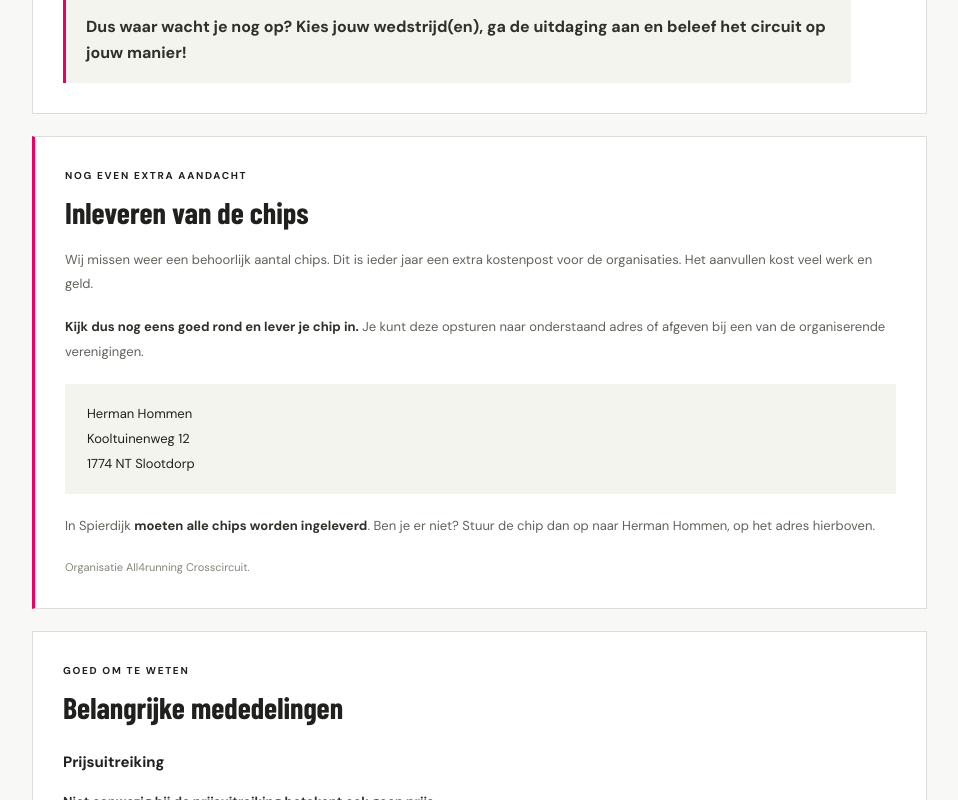
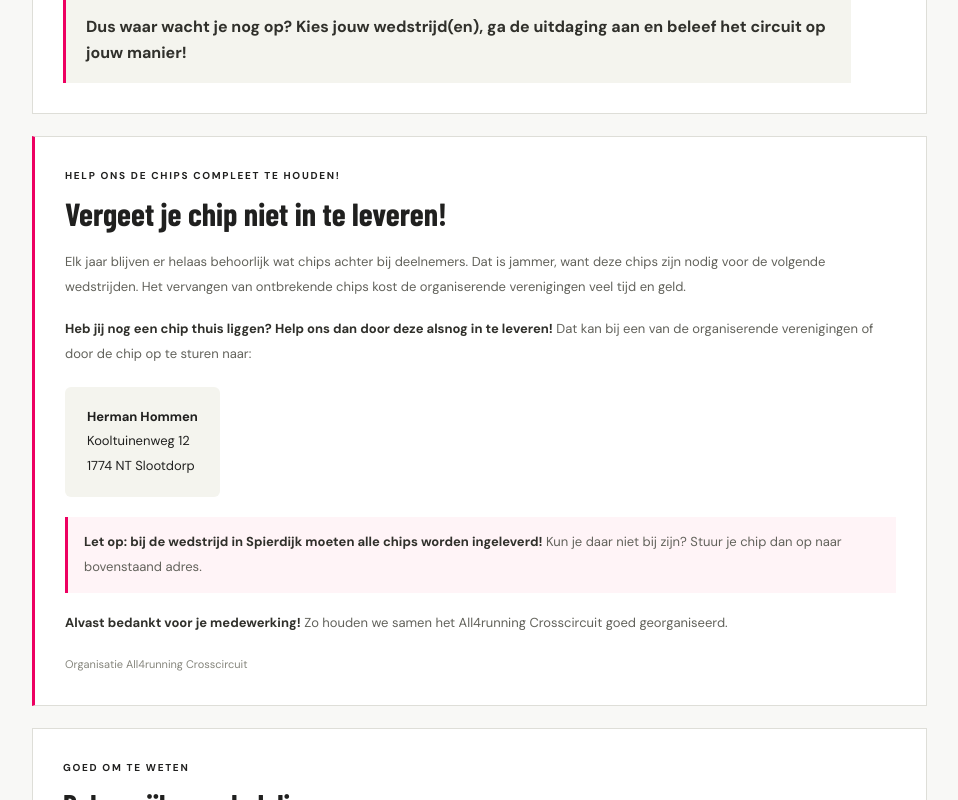
Before and after one commit to cgpvdg/All4runningCrosscircuit, a Vue app: page / in a window 1280 px wide. Shown: the part 1220-2020 px from the top of the page, without its empty margins (301-1259 px from the left). Built offline with nearby package versions, Linux system fonts and the light colour scheme; a web font is replaced by a local one.

Commit message:
Update chip return notice on homepage

```diff
--- a/src/HomePage.vue
+++ b/src/HomePage.vue
@@ -23,14 +23,15 @@ import flyer from './assets/flyer.png'
       <p class="home-intro-callout"><strong>Dus waar wacht je nog op? Kies jouw wedstrijd(en), ga de uitdaging aan en beleef het circuit op jouw manier!</strong></p>
     </section>
 
-    <section class="panel home-section home-notice">
-      <span class="eyebrow">NOG EVEN EXTRA AANDACHT</span>
-      <h2>Inleveren van de chips</h2>
-      <p>Wij missen weer een behoorlijk aantal chips. Dit is ieder jaar een extra kostenpost voor de organisaties. Het aanvullen kost veel werk en geld.</p>
-      <p><strong>Kijk dus nog eens goed rond en lever je chip in.</strong> Je kunt deze opsturen naar onderstaand adres of afgeven bij een van de organiserende verenigingen.</p>
-      <address>Herman Hommen<br>Kooltuinenweg 12<br>1774 NT Slootdorp</address>
-      <p>In Spierdijk <strong>moeten alle chips worden ingeleverd</strong>. Ben je er niet? Stuur de chip dan op naar Herman Hommen, op het adres hierboven.</p>
-      <p class="home-signoff">Organisatie All4running Crosscircuit.</p>
+    <section class="panel home-section home-notice" aria-labelledby="home-notice-title">
+      <strong class="eyebrow">HELP ONS DE CHIPS COMPLEET TE HOUDEN!</strong>
+      <h2 id="home-notice-title">Vergeet je chip niet in te leveren!</h2>
+      <p>Elk jaar blijven er helaas behoorlijk wat chips achter bij deelnemers. Dat is jammer, want deze chips zijn nodig voor de volgende wedstrijden. Het vervangen van ontbrekende chips kost de organiserende verenigingen veel tijd en geld.</p>
+      <p><strong>Heb jij nog een chip thuis liggen? Help ons dan door deze alsnog in te leveren!</strong> Dat kan bij een van de organiserende verenigingen of door de chip op te sturen naar:</p>
+      <address><strong>Herman Hommen</strong><br>Kooltuinenweg 12<br>1774 NT Slootdorp</address>
+      <p class="home-notice-callout"><strong>Let op: bij de wedstrijd in Spierdijk moeten alle chips worden ingeleverd!</strong> Kun je daar niet bij zijn? Stuur je chip dan op naar bovenstaand adres.</p>
+      <p><strong>Alvast bedankt voor je medewerking!</strong> Zo houden we samen het All4running Crosscircuit goed georganiseerd.</p>
+      <p class="home-signoff"><em>Organisatie All4running Crosscircuit</em></p>
     </section>
 
     <section class="panel home-section">
@@ -72,6 +73,22 @@ import flyer from './assets/flyer.png'
 </template>
 
 <style scoped>
+.home-notice > h2 {
+  font-size: clamp(1.5rem, 4vw, 2rem);
+  line-height: 1.2;
+}
+
+.home-notice > address {
+  width: fit-content;
+  border-radius: 6px;
+}
+
+.home-notice > .home-notice-callout {
+  padding: 0.85rem 1rem;
+  border-left: 3px solid var(--pink);
+  background: #fff4f7;
+}
+
 .home-intro {
   border-top: 4px solid var(--pink);
 }
```
